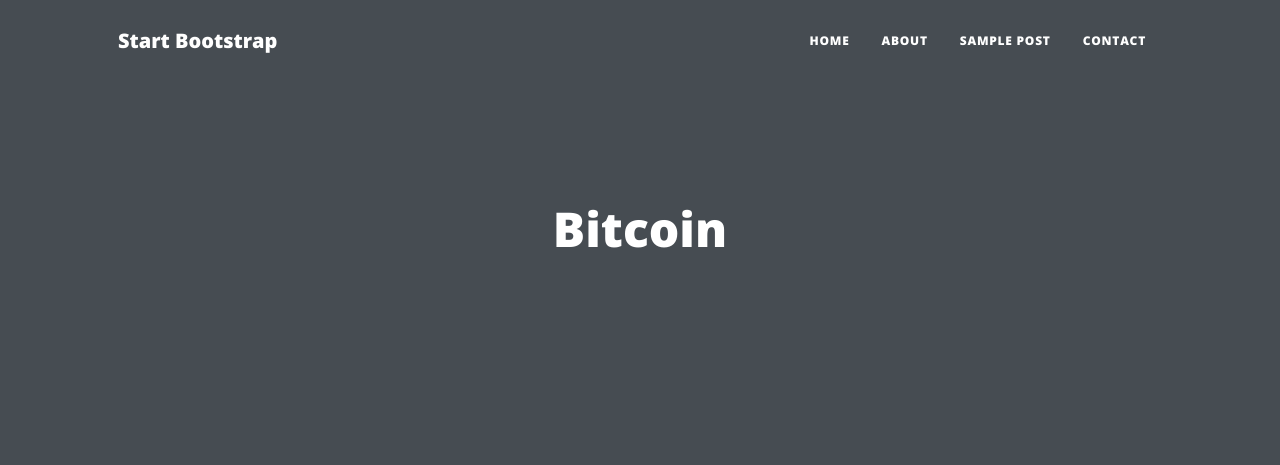
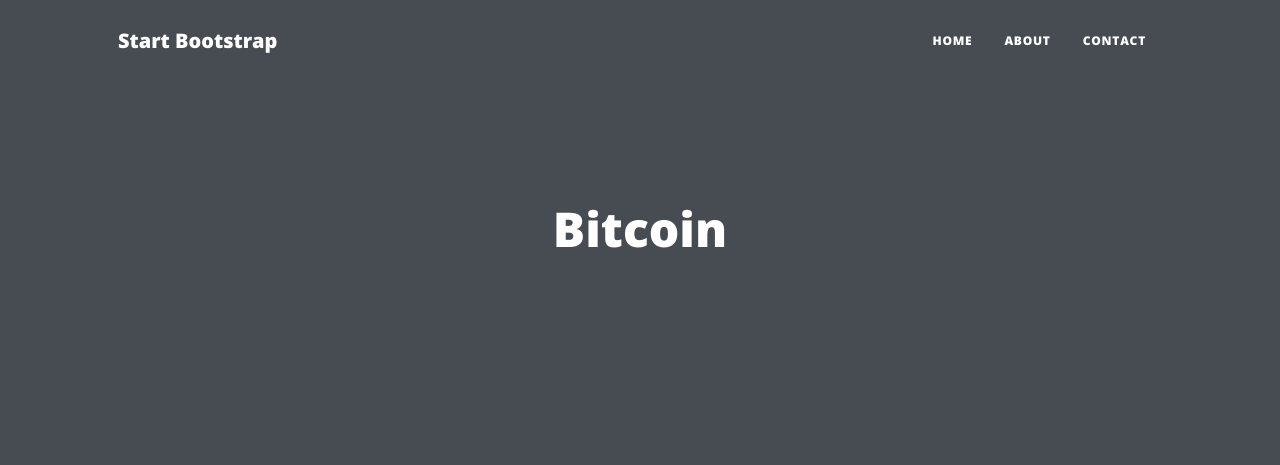
Before and after one commit to nasAtchia/clean-blog-django, a Django app: page /blog/tags/bitcoin in a window 1280 px wide. Shown: the top 465 px of the page. Run offline with Django 4.2, Linux system fonts and the light colour scheme; data comes from the database, SQL or seed files in the repository; data that the repository does not hold is empty; parts of the project's set-up code (start-up, migrations or seed data) failed here and were passed over; some libraries are stand-ins or nearby versions.

Commit message:
Update nav

```diff
--- a/templates/partials/_nav.html
+++ b/templates/partials/_nav.html
@@ -1,17 +1,21 @@
+{% load i18n %}
+
 <!-- Navigation-->
 <nav class="navbar navbar-expand-lg navbar-light" id="mainNav">
     <div class="container px-4 px-lg-5">
         <a class="navbar-brand" href="index.html">Start Bootstrap</a>
-        <button class="navbar-toggler" type="button" data-bs-toggle="collapse" data-bs-target="#navbarResponsive" aria-controls="navbarResponsive" aria-expanded="false" aria-label="Toggle navigation">
-            Menu
+        <button class="navbar-toggler" type="button" data-bs-toggle="collapse" data-bs-target="#navbarResponsive" aria-controls="navbarResponsive" aria-expanded="false" aria-label="{% translate 'Toggle navigation' %}">
+            {% translate 'Menu' %}
             <i class="fas fa-bars"></i>
         </button>
         <div class="collapse navbar-collapse" id="navbarResponsive">
             <ul class="navbar-nav ms-auto py-4 py-lg-0">
-                <li class="nav-item"><a class="nav-link px-lg-3 py-3 py-lg-4" href="index.html">Home</a></li>
-                <li class="nav-item"><a class="nav-link px-lg-3 py-3 py-lg-4" href="about.html">About</a></li>
-                <li class="nav-item"><a class="nav-link px-lg-3 py-3 py-lg-4" href="post.html">Sample Post</a></li>
-                <li class="nav-item"><a class="nav-link px-lg-3 py-3 py-lg-4" href="contact.html">Contact</a></li>
+                <li class="nav-item"><a class="nav-link px-lg-3 py-3 py-lg-4" href="index.html">{% translate 'Home' %}</a></li>
+                <li class="nav-item"><a class="nav-link px-lg-3 py-3 py-lg-4" href="about.html">{% translate 'About' %}</a></li>
+                <li class="nav-item"><a class="nav-link px-lg-3 py-3 py-lg-4" href="contact.html">{% translate 'Contact' %}</a></li>
+                {% if user.is_authenticated %}
+                    <li class="nav-item"><a class="nav-link px-lg-3 py-3 py-lg-4" href="{% url 'admin:index' %}">{% translate 'Admin' %}</a></li>
+                {% endif %}
             </ul>
         </div>
     </div>
```
